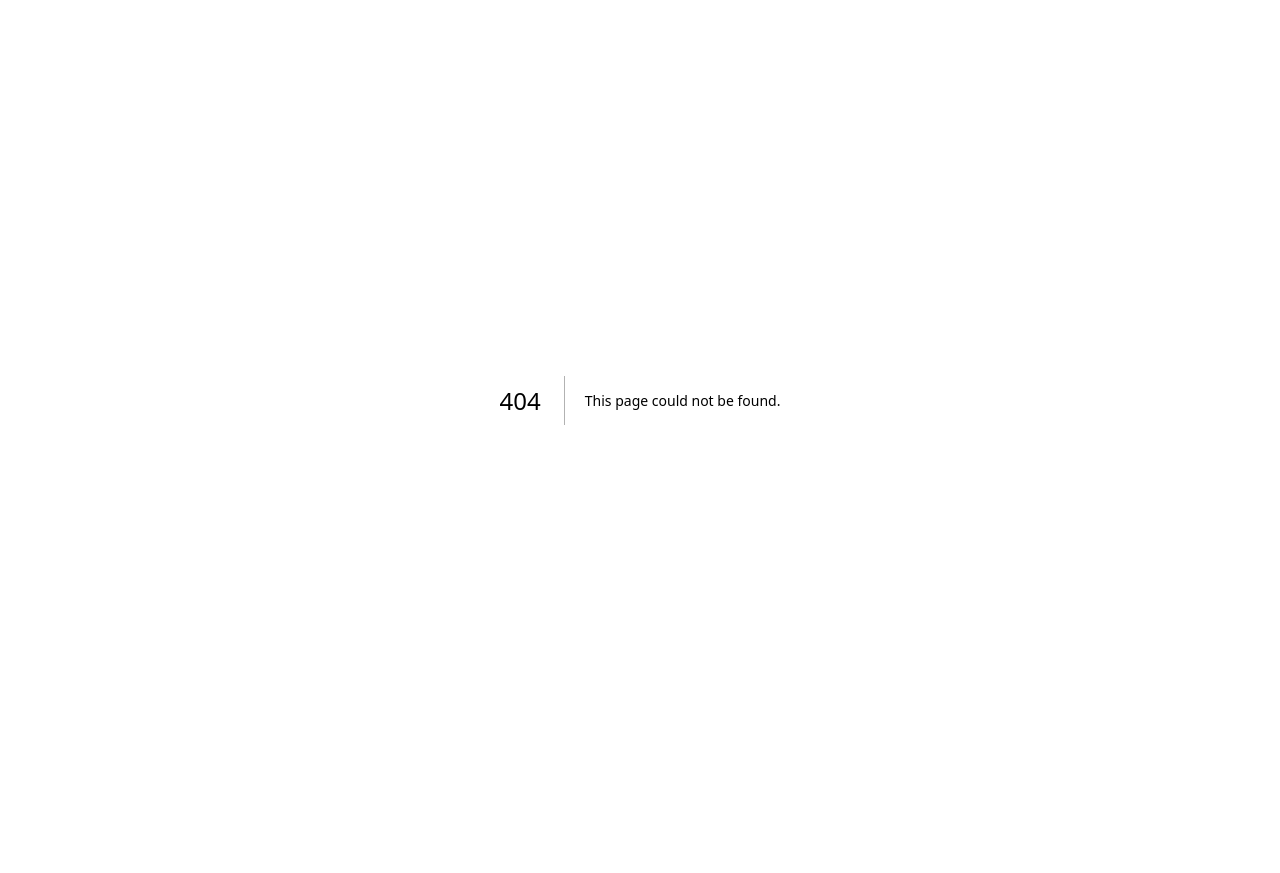
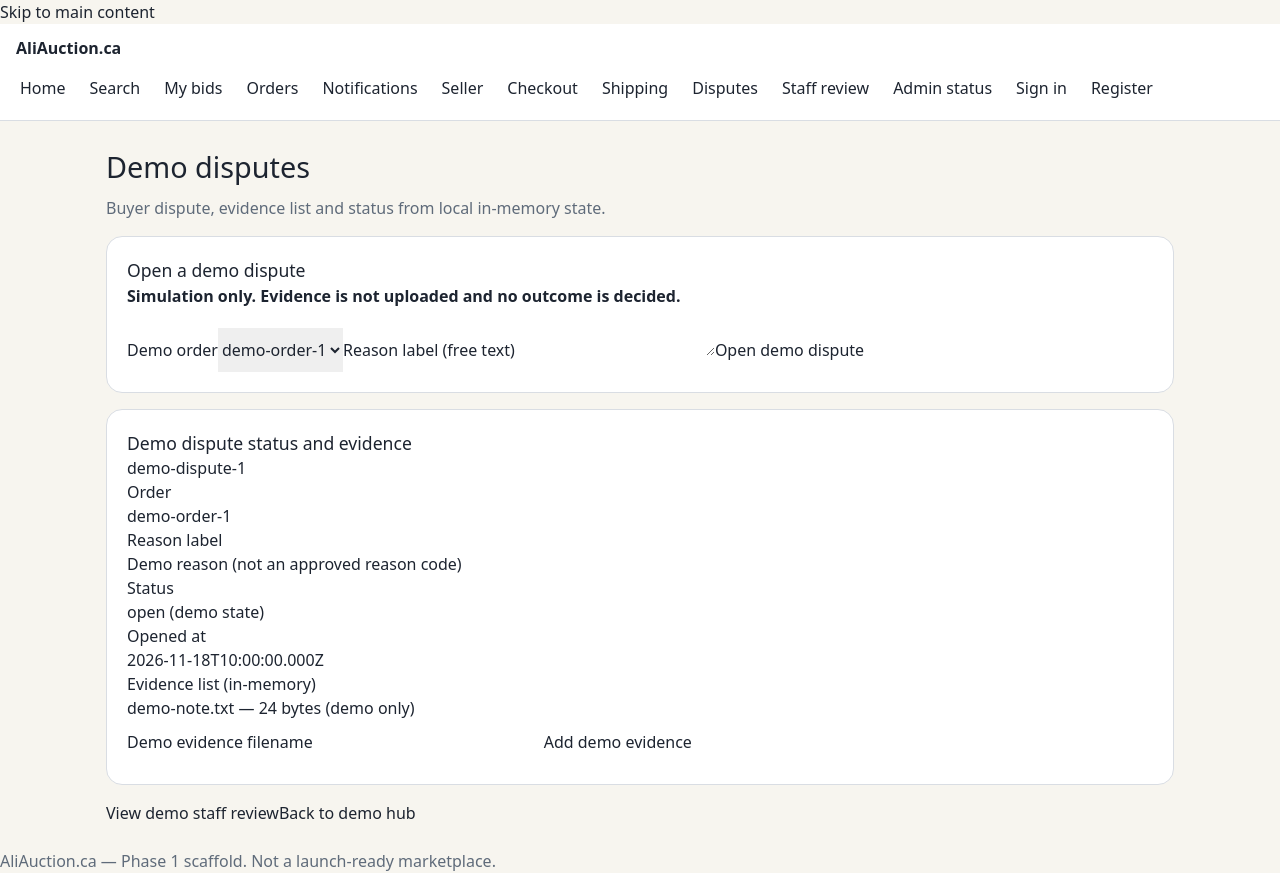
Before and after one commit to A-dot614/Ali_Auction, a Next.js app in the folder apps/web/: page /demo/disputes in a window 1280 px wide. Before the commit this address had no page. Before the commit the page ends 800 px from the top, so only its background shows below. Built offline with nearby package versions, Linux system fonts and the light colour scheme.

Commit message:
feat(web): disputes and staff review demo, flag OFF, demo-labeled

```diff
--- /dev/null
+++ b/apps/web/src/app/demo/disputes/page.tsx
@@ -0,0 +1,23 @@
+import Link from "next/link";
+import PageShell from "../../../components/PageShell";
+import DemoDisputeFlow from "../../../components/DemoDisputeFlow";
+
+export const dynamic = "force-dynamic";
+
+export default async function DemoDisputesPage({
+  searchParams,
+}: {
+  searchParams: Promise<{ orderId?: string }>;
+}) {
+  const { orderId } = await searchParams;
+  return (
+    <PageShell
+      title="Demo disputes"
+      description="Buyer dispute, evidence list and status from local in-memory state."
+    >
+      <DemoDisputeFlow initialOrderId={orderId} />
+      <Link href="/demo/staff/disputes">View demo staff review</Link>
+      <Link href="/demo">Back to demo hub</Link>
+    </PageShell>
+  );
+}
--- /dev/null
+++ b/apps/web/src/app/demo/staff/disputes/page.tsx
@@ -0,0 +1,35 @@
+import Link from "next/link";
+import PageShell from "../../../../components/PageShell";
+import { DEMO_DISPUTES } from "../../../../lib/demo-disputes";
+
+export const dynamic = "force-dynamic";
+
+export default function DemoStaffDisputesPage() {
+  return (
+    <PageShell
+      title="Demo staff review"
+      description="Labeled review simulation. No outcome, evidence window or staff action is decided."
+    >
+      <section className="card">
+        <p><strong>Simulation only: no review decision is made and no data is written.</strong></p>
+        <table className="status-table responsive-table">
+          <thead>
+            <tr><th scope="col">Demo dispute</th><th scope="col">Order</th><th scope="col">Demo status</th></tr>
+          </thead>
+          <tbody>
+            {DEMO_DISPUTES.map((dispute) => (
+              <tr key={dispute.id}>
+                <td>{dispute.id}</td>
+                <td>{dispute.orderId}</td>
+                <td>{dispute.status}</td>
+              </tr>
+            ))}
+          </tbody>
+        </table>
+        <p className="muted">Approved outcome choices and evidence window are not shown because they are undecided.</p>
+      </section>
+      <Link href="/demo/disputes">Back to demo disputes</Link>
+      <Link href="/demo">Back to demo hub</Link>
+    </PageShell>
+  );
+}
--- /dev/null
+++ b/apps/web/src/app/disputes/page.tsx
@@ -0,0 +1,15 @@
+import PageShell from "../../components/PageShell";
+import NotEnabled from "../../components/NotEnabled";
+
+export const dynamic = "force-dynamic";
+
+export default function DisputesPage() {
+  return (
+    <PageShell title="Disputes" description="Dispute creation is not available in this build.">
+      <NotEnabled
+        message="Not enabled yet"
+        detail="Dispute policy and evidence handling are pending. No dispute endpoint is called from this screen."
+      />
+    </PageShell>
+  );
+}
--- /dev/null
+++ b/apps/web/src/app/staff/disputes/page.tsx
@@ -0,0 +1,15 @@
+import PageShell from "../../../components/PageShell";
+import NotEnabled from "../../../components/NotEnabled";
+
+export const dynamic = "force-dynamic";
+
+export default function StaffDisputesPage() {
+  return (
+    <PageShell title="Staff dispute review" description="Staff review is not available in this build.">
+      <NotEnabled
+        message="Not enabled yet"
+        detail="Approved dispute outcomes and evidence window are pending. No review data is requested."
+      />
+    </PageShell>
+  );
+}
--- /dev/null
+++ b/apps/web/src/components/DemoDisputeFlow.tsx
@@ -0,0 +1,105 @@
+"use client";
+
+import { useState, type FormEvent } from "react";
+import {
+  DEMO_DISPUTE_REASON_PLACEHOLDER,
+  DEMO_DISPUTES,
+  type DemoDispute,
+} from "../lib/demo-disputes";
+
+/** Demo-only buyer dispute flow: all records live in this component's state. */
+export default function DemoDisputeFlow({ initialOrderId }: { initialOrderId?: string }) {
+  const [disputes, setDisputes] = useState<DemoDispute[]>(DEMO_DISPUTES);
+  const [orderId, setOrderId] = useState(initialOrderId ?? "demo-order-1");
+  const [reason, setReason] = useState("");
+  const [evidenceName, setEvidenceName] = useState("");
+  const [message, setMessage] = useState("");
+
+  function openDispute(event: FormEvent<HTMLFormElement>) {
+    event.preventDefault();
+    const id = `demo-dispute-${disputes.length + 1}`;
+    setDisputes((current) => [
+      ...current,
+      {
+        id,
+        orderId,
+        reasonLabel: reason.trim() || DEMO_DISPUTE_REASON_PLACEHOLDER,
+        status: "open (demo state)",
+        evidence: [],
+        openedAtIso: "2026-11-20T12:00:00.000Z",
+      },
+    ]);
+    setMessage(`Demo dispute ${id} recorded locally. No policy or outcome was decided.`);
+    setReason("");
+  }
+
+  function addEvidence(disputeId: string, event: FormEvent<HTMLFormElement>) {
+    event.preventDefault();
+    const filename = evidenceName.trim() || "demo-attachment.txt";
+    setDisputes((current) =>
+      current.map((dispute) =>
+        dispute.id === disputeId
+          ? {
+              ...dispute,
+              evidence: [
+                ...dispute.evidence,
+                { id: `${disputeId}-evidence-${dispute.evidence.length + 1}`, filename, sizeBytes: 24 },
+              ],
+            }
+          : dispute
+      )
+    );
+    setEvidenceName("");
+    setMessage("Demo evidence listed locally. No file was uploaded or stored.");
+  }
+
+  return (
+    <>
+      <section className="card" aria-labelledby="demo-dispute-open-heading">
+        <h2 id="demo-dispute-open-heading">Open a demo dispute</h2>
+        <p><strong>Simulation only. Evidence is not uploaded and no outcome is decided.</strong></p>
+        <form onSubmit={openDispute}>
+          <label htmlFor="demo-dispute-order">Demo order</label>
+          <select id="demo-dispute-order" value={orderId} onChange={(e) => setOrderId(e.target.value)}>
+            <option value="demo-order-1">demo-order-1</option>
+            <option value="demo-order-2">demo-order-2</option>
+            <option value="demo-order-3">demo-order-3</option>
+          </select>
+          <label htmlFor="demo-dispute-reason">Reason label (free text)</label>
+          <textarea id="demo-dispute-reason" value={reason} onChange={(e) => setReason(e.target.value)} />
+          <button type="submit">Open demo dispute</button>
+        </form>
+        {message ? <p role="status">{message}</p> : null}
+      </section>
+      <section className="card">
+        <h2>Demo dispute status and evidence</h2>
+        {disputes.map((dispute) => (
+          <article key={dispute.id}>
+            <h3>{dispute.id}</h3>
+            <dl>
+              <dt>Order</dt><dd>{dispute.orderId}</dd>
+              <dt>Reason label</dt><dd>{dispute.reasonLabel}</dd>
+              <dt>Status</dt><dd>{dispute.status}</dd>
+              <dt>Opened at</dt><dd>{dispute.openedAtIso}</dd>
+            </dl>
+            <h4>Evidence list (in-memory)</h4>
+            <ul>
+              {dispute.evidence.map((item) => (
+                <li key={item.id}>{item.filename} — {item.sizeBytes} bytes (demo only)</li>
+              ))}
+            </ul>
+            <form onSubmit={(event) => addEvidence(dispute.id, event)}>
+              <label htmlFor={`demo-evidence-${dispute.id}`}>Demo evidence filename</label>
+              <input
+                id={`demo-evidence-${dispute.id}`}
+                value={evidenceName}
+                onChange={(e) => setEvidenceName(e.target.value)}
+              />
+              <button type="submit">Add demo evidence</button>
+            </form>
+          </article>
+        ))}
+      </section>
+    </>
+  );
+}
--- /dev/null
+++ b/apps/web/src/lib/demo-disputes.ts
@@ -0,0 +1,27 @@
+/**
+ * In-memory demo dispute records. Mirrors the API's decision-independent
+ * evidence/review shape without storing files or making any outcome decision.
+ */
+
+export type DemoEvidence = { id: string; filename: string; sizeBytes: number };
+export type DemoDispute = {
+  id: string;
+  orderId: string;
+  reasonLabel: string;
+  status: string;
+  evidence: DemoEvidence[];
+  openedAtIso: string;
+};
+
+export const DEMO_DISPUTES: DemoDispute[] = [
+  {
+    id: "demo-dispute-1",
+    orderId: "demo-order-1",
+    reasonLabel: "Demo reason (not an approved reason code)",
+    status: "open (demo state)",
+    evidence: [{ id: "demo-evidence-1", filename: "demo-note.txt", sizeBytes: 24 }],
+    openedAtIso: "2026-11-18T10:00:00.000Z",
+  },
+];
+
+export const DEMO_DISPUTE_REASON_PLACEHOLDER = "not chosen (demo placeholder)";
```
